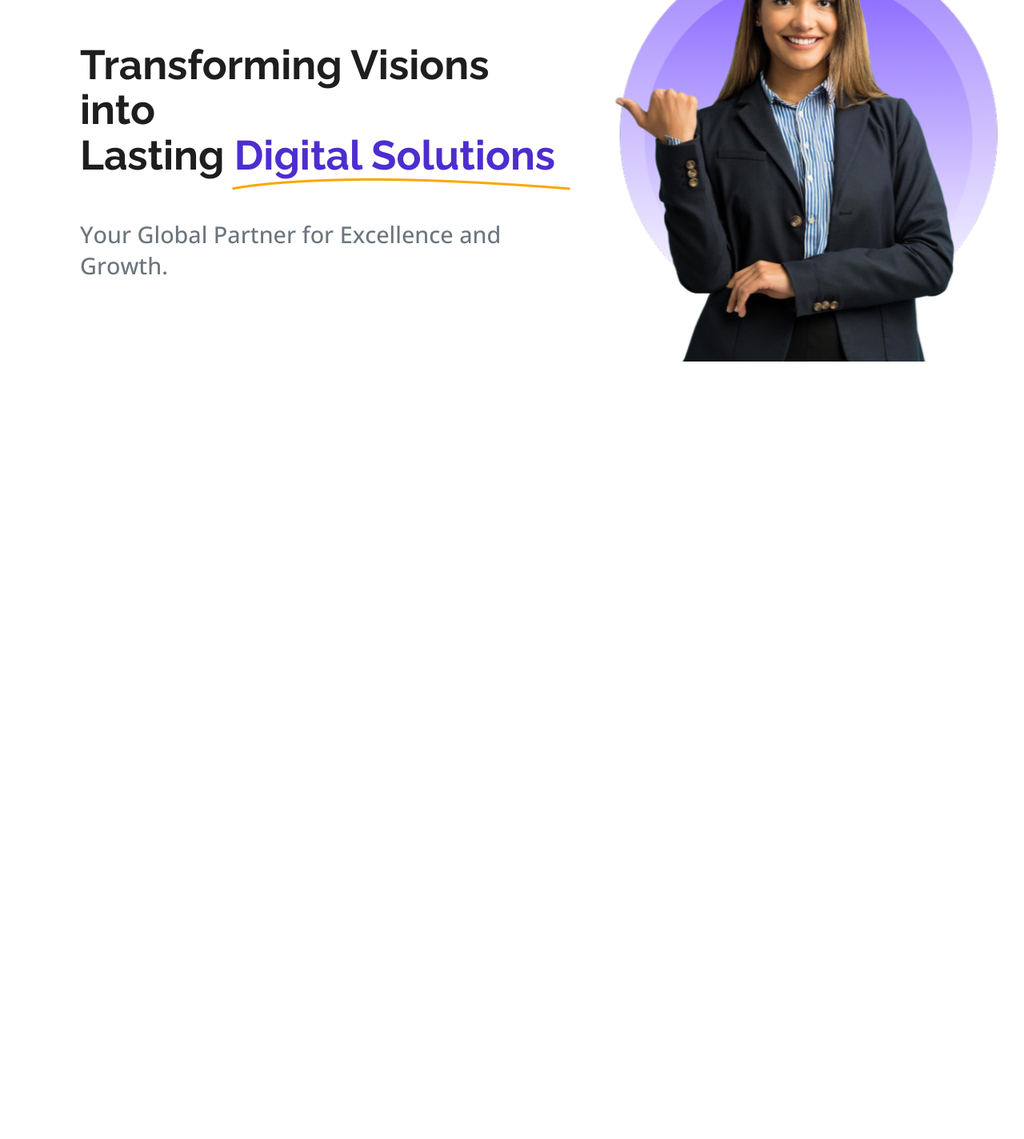
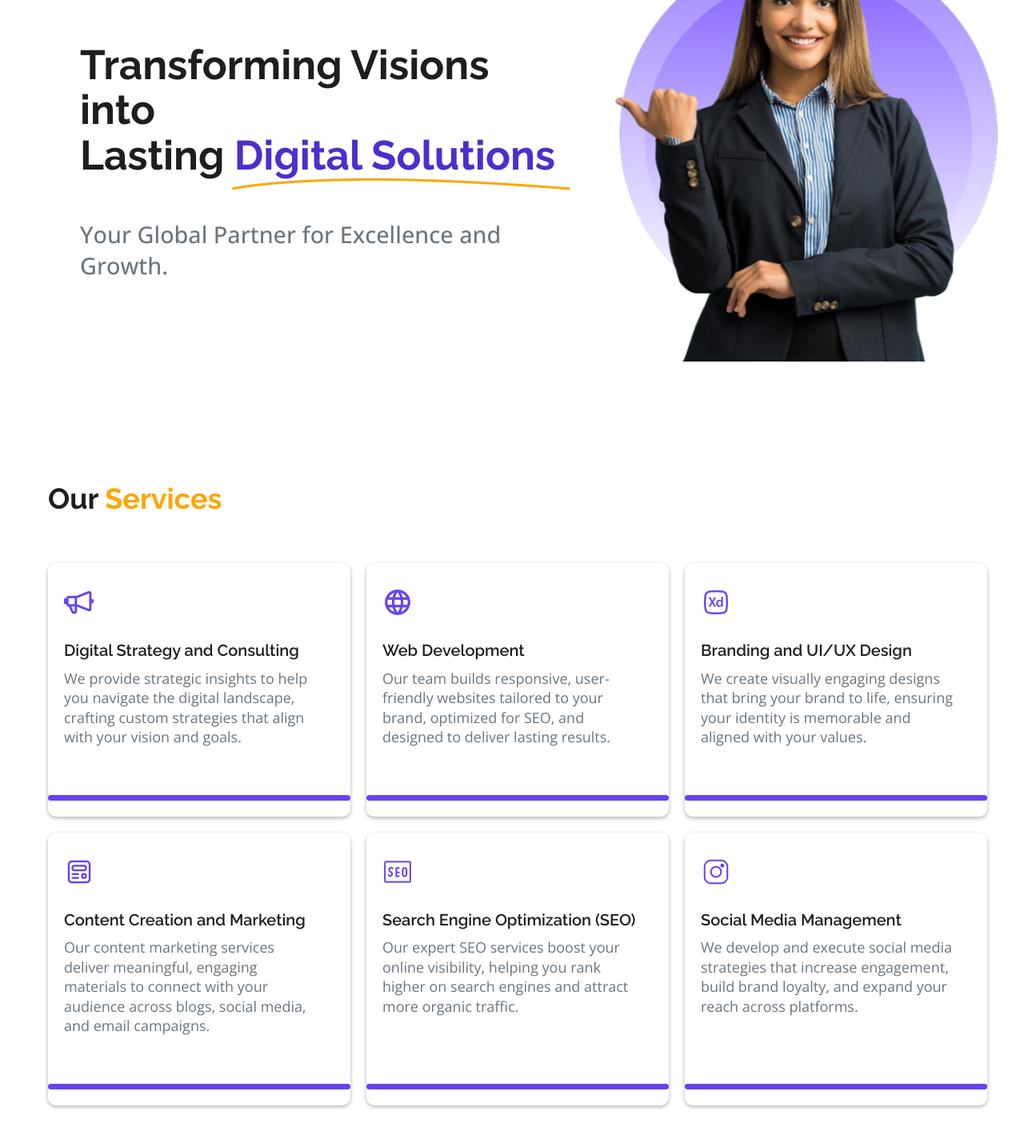
Before and after one commit to vignesh-potharaj/circlixtech-website, a plain HTML site: page index.html in a window 1280 px wide. Shown: the part 308-1732 px from the top of the page at 80% size. Before the commit the page ends 800 px from the top, so only its background shows below. Drawn offline with nearby package versions, Linux system fonts and the light colour scheme.

Commit message:
added our services block and its cards

```diff
--- a/index.html
+++ b/index.html
@@ -29,5 +29,74 @@
             <img src="images/Group13.png" alt="Professional Woman">
         </div>
     </header>
+    <div class="Our-services">
+        <h1>Our <span class="Services">Services</span></h1>
+    <div class="card-container">
+        <div class="card">
+            <div class="card-img"><img src="images/Group3.png" alt="c3"></div>
+            <div class="card-content">
+                <h3>Digital Strategy and Consulting</h3>
+                <p>
+                    We provide strategic insights to help you navigate the digital landscape,
+                     crafting custom strategies that align with your vision and goals.
+                </p>
+            </div>
+            <div class="blue-line"></div>
+
+        </div>
+        <div class="card">
+            <div class="card-img"><img src="images/Group4.png" alt="c4"></div>
+            <div class="card-content">
+                <h3>Web Development</h3>
+                <p>
+                    Our team builds responsive, user-friendly websites tailored to your brand,
+                    optimized for SEO, and designed to deliver lasting results.
+                </p>
+            </div>
+            <div class="blue-line"></div>
+        </div>
+        <div class="card">
+            <div class="card-img"><img src="images/Group5.png" alt="c5"></div>
+            <div class="card-content">
+                <h3>Branding and UI/UX Design</h3>
+                <p>
+                    We create visually engaging designs that bring your brand to life, ensuring your
+                    identity is memorable and aligned with your values.
+                </p>
+            </div>
+            <div class="blue-line"></div>
+        </div>
+        <div class="card">
+            <div class="card-img"><img src="images/Group6.png" alt="c6"></div>
+            <div class="card-content">
+                <h3>Content Creation and Marketing</h3>
+                <p>
+                Our content marketing services deliver meaningful,
+                engaging materials to connect with your audience across blogs,
+                social media, and email campaigns.</p>
+            </div>
+            <div class="blue-line"></div>
+        </div>
+        <div class="card">
+            <div class="card-img"><img src="images/Group7.png" alt="c7"></div>
+            <div class="card-content">
+                <h3>Search Engine Optimization (SEO)</h3>
+                <p>
+                    Our expert SEO services boost your online visibility,
+                    helping you rank higher on search engines and attract more organic traffic.</p>
+            </div>
+            <div class="blue-line"></div>
+        </div>
+        <div class="card">
+            <div class="card-img"><img src="images/Group8.png" alt="c8"></div>
+            <div class="card-content">
+                <h3>Social Media Management</h3>
+                <p>
+                    We develop and execute social media strategies that increase engagement,
+                    build brand loyalty, and expand your reach across platforms.</p>
+            </div>
+            <div class="blue-line"></div>
+        </div>
+    </div>
 </body>
 </html>
--- a/style.css
+++ b/style.css
@@ -31,10 +31,10 @@ nav {
   display: flex;
   align-items: center;
   justify-content: space-between;
-    background-color: var(--background-color);
+  background-color: #ffffff;
   padding: 0 50px;
+  z-index: 1000;
 }
-
 .nav_logo img {
   max-height: 100px;
 }
@@ -120,3 +120,92 @@ h1 p.sub-heading{
   margin-left: 190px;
   margin-bottom: 30px;
 }
+
+.Our-services{
+  padding: 60px;
+  padding-bottom: 70px;
+}
+
+.Our-services h1{
+  font-family: Raleway;
+font-size: 36px;
+font-weight: 700;
+line-height: 42.26px;
+text-align: left;
+text-underline-position: from-font;
+text-decoration-skip-ink: none;
+padding-bottom: 40px;
+
+}
+.card{
+  min-height: 300;
+  min-width: 410;
+  box-shadow: 0 2px 5px rgba(0, 0, 0, 0.3);
+  border-radius: 10px;
+  display: grid;
+  grid-template-rows: auto 1fr auto; /* Adjust row heights as needed */
+  gap: 10px;
+  position: relative;
+}
+
+
+
+.blue-line {
+  width: 378px;
+  height: 7px;
+  background-color: #6841f2; /* Purple color */
+  border-radius: 5px;
+  margin: 20px auto 20px auto; /* Center horizontally and add space at bottom */
+}
+
+
+.card-container {
+  display: grid;
+  grid-template-columns: repeat(3, 1fr); /* Create 3 columns */
+  gap: 20px; /* Adjust the gap between cards as needed */
+  padding-top: 20px;
+}
+.card-content h3{
+  padding-bottom: 10px;
+  font-family: Raleway;
+font-size: 20px;
+font-weight: 600;
+line-height: 23.48px;
+text-align: left;
+text-underline-position: from-font;
+text-decoration-skip-ink: none;
+
+}
+
+.card-content{
+  padding-left: 20px;
+  padding-right: 40px;
+  padding-bottom: 30px;
+}
+
+.card-content p{
+  font-family: Open Sans;
+font-size: 18px;
+font-weight: 400;
+line-height: 24.51px;
+text-align: left;
+text-underline-position: from-font;
+text-decoration-skip-ink: none;
+color: #6c757d;
+
+}
+
+.card-img img{
+  padding-top: 30px;
+  padding-bottom: 15px;
+  padding-left: 20px;
+}
+
+.card img[alt="rect"] { /* Target the specific image */
+  padding-left: 13px;
+
+}
+
+.Services {
+  color: #FDA600;
+}
```
Also changed, not shown: images/Group3.png (added), images/Group4.png (added), images/Group5.png (added), images/Group6.png (added), images/Group7.png (added), images/Group8.png (added), images/Rectangle20.png (added), images/Vector.png (added). Lines whose indentation alone changed are shown as unchanged.
